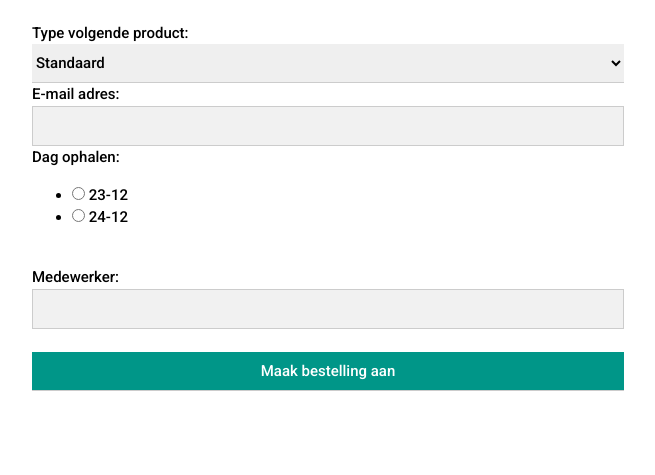
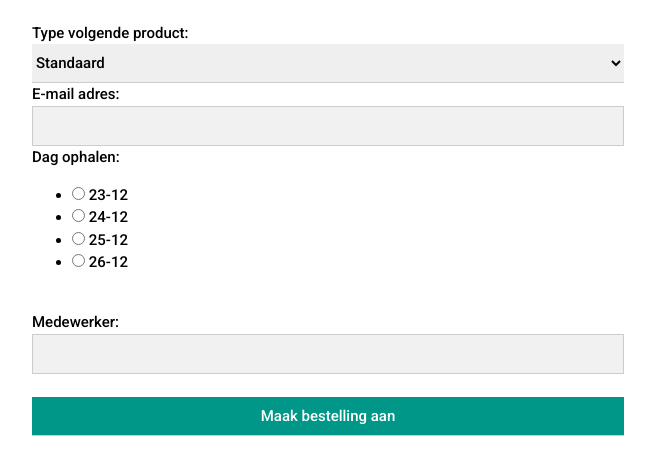
Before and after one commit to TimAngevare/BestellingenKerst, a Django app: page /nieuw/ in a window 1280 px wide. Shown: the part 195-670 px from the top of the page, without its empty margins (0-655 px from the left). Run offline with Django 3.2, Linux system fonts and the light colour scheme.

Commit message:
Forms verbetered.

```diff
--- a/kerst/mongo_manage.py
+++ b/kerst/mongo_manage.py
@@ -31,7 +31,7 @@ def zoek_prod(dict):
 def zoek_best_alles(dict):
     new_dict = {}
     for key, value in dict.items():
-        if value == '' or value is None:
+        if value == '' or value == "Alles":
             continue
         elif key == 'dagophalen':
             new_dict['dagophalen'] = str(value)
--- a/kerst/nieuwApp/forms.py
+++ b/kerst/nieuwApp/forms.py
@@ -18,7 +18,9 @@ TYPE_OPTION = (
 
 DAGEN_OPHALEN_OPTION = [
     ('23', '23-12'),
-    ('24', '24-12')
+    ('24', '24-12'),
+    ('25', '25-12'),
+    ('26', '26-12')
 ]
 
 SOORT_OPTION = (
--- a/kerst/nieuwApp/models.py
+++ b/kerst/nieuwApp/models.py
@@ -14,7 +14,7 @@ class Product:
         self.snijdbaar = snijdbaar
 
     def insert(self):
-        prods.insert_one({"product": self.product, "cat": self.cat, "snijdbaar": self.snijdbaar, "state" : "niet_gestart"})
+        prods.insert_one({"product": self.product, "cat": self.cat, "snijdvlees": self.snijdbaar, "state" : "niet_gestart"})
 
 
 class Snijdvlees:
--- a/kerst/templates/zoekApp/bestellingen_results.html
+++ b/kerst/templates/zoekApp/bestellingen_results.html
@@ -19,7 +19,7 @@
                                 <ul class="w3-ul w3-border">
                                 {% if property == "product"%}
                                     <li><h4><b>{{detail}}</b></h4></li>
-                                {% else%}
+                                {% elif property != "state"%}
                                     <li>{{property}} : {{detail}}</li>
                                 {% endif %}
                                 </ul>
--- a/kerst/zoekApp/forms.py
+++ b/kerst/zoekApp/forms.py
@@ -28,7 +28,9 @@ TYPE_OPTION = (
 TYPE_DAY = (
     (23, 23),
     (24, 24),
-    (25, "Alles")
+    (25, 25),
+    (26, 26),
+    ('', "Alles")
 )
 TYPE_STATE = (
     ("niet_gestart" , "Niet gestart"),
@@ -40,7 +42,7 @@ TYPE_STATE = (
 
 class bestellingen(forms.Form):
     bestel_nmr = forms.IntegerField(required=False, min_value=1, max_value=30000)
-    dag_ophalen = forms.IntegerField(required=False, min_value=23, max_value=25)
+    dag_ophalen = forms.IntegerField(required=False, min_value=23, max_value=26)
     tel = forms.CharField(required=False, max_length=12, min_length=12)
     naam = forms.CharField(required=False, min_length=3)
 
```
